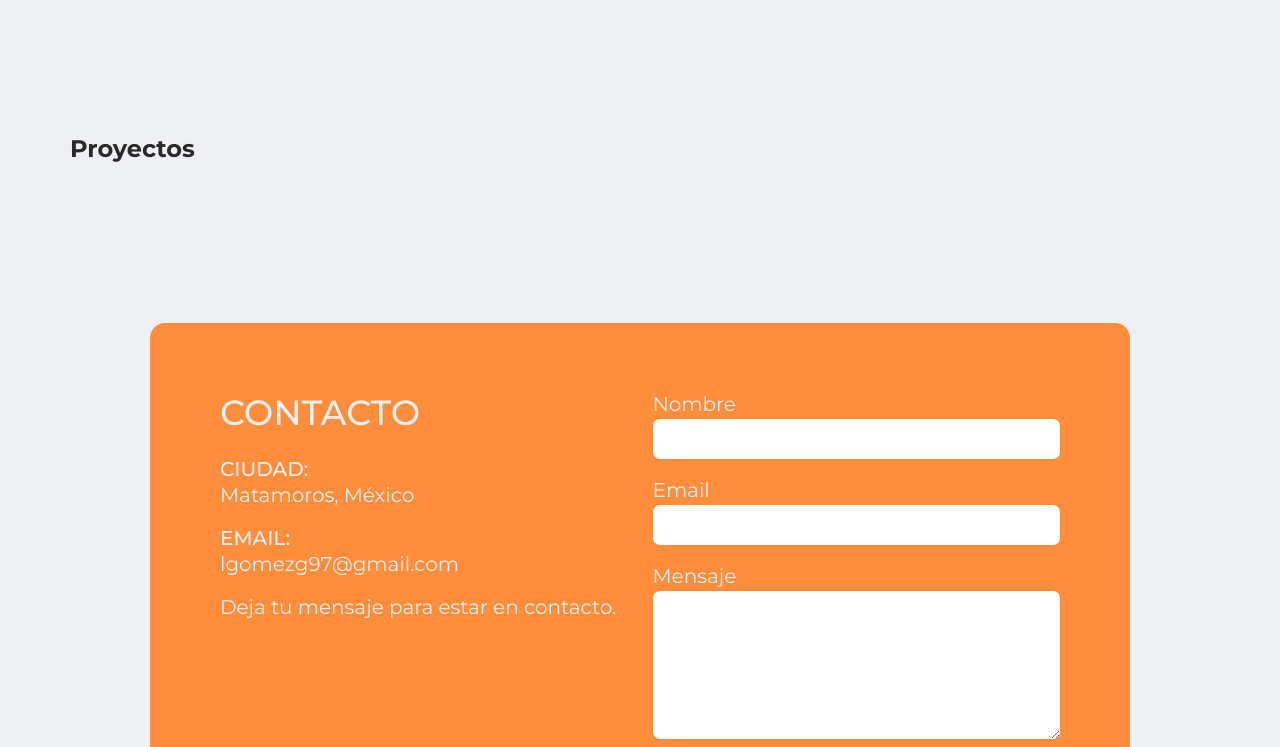
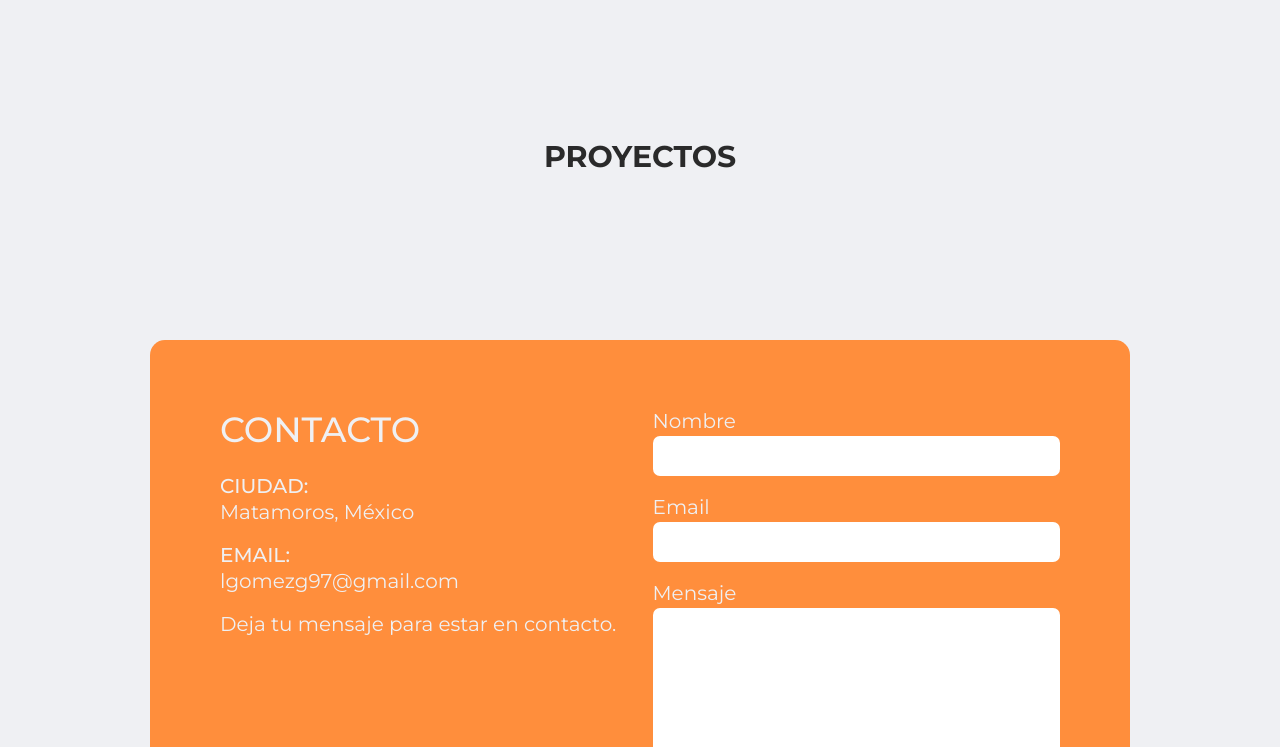
Before and after one commit to LuisGGDev/LuisGallegos-cv, a plain HTML site: page index.html in a window 1280 px wide. Shown: the part 3780-4527 px from the top of the page. Drawn offline with nearby package versions, Linux system fonts and the light colour scheme.

Commit message:
Update 1.1.1

```diff
--- /dev/null
+++ b/CSS/projects.css
@@ -0,0 +1,6 @@
+.projects-title{
+    font-size: 30px;
+    font-weight: bold;
+    text-align: center;
+    text-transform: uppercase;
+}
--- a/index.html
+++ b/index.html
@@ -19,6 +19,7 @@
     <link rel="stylesheet" href="/CSS/profile.css">
     <link rel="stylesheet" href="/CSS/skills.css">
     <link rel="stylesheet" href="/CSS/experiences.css">
+    <link rel="stylesheet" href="/CSS/projects.css">
     <link rel="stylesheet" href="/CSS/contact.css">
 
     <script defer src="JS/app.js"></script>
@@ -150,7 +151,10 @@
         </section>
     </div>
     <div class="horizontal-padding vertical-padding">
-        <h2>Proyectos</h2>
+        <section class="projects" id="projects">
+            <h2 class="projects-title">Proyectos</h2>
+        </section>
+
     </div>
     <div class="horizontal-padding vertical-padding">
         <section class="contact" id="contact">
```
